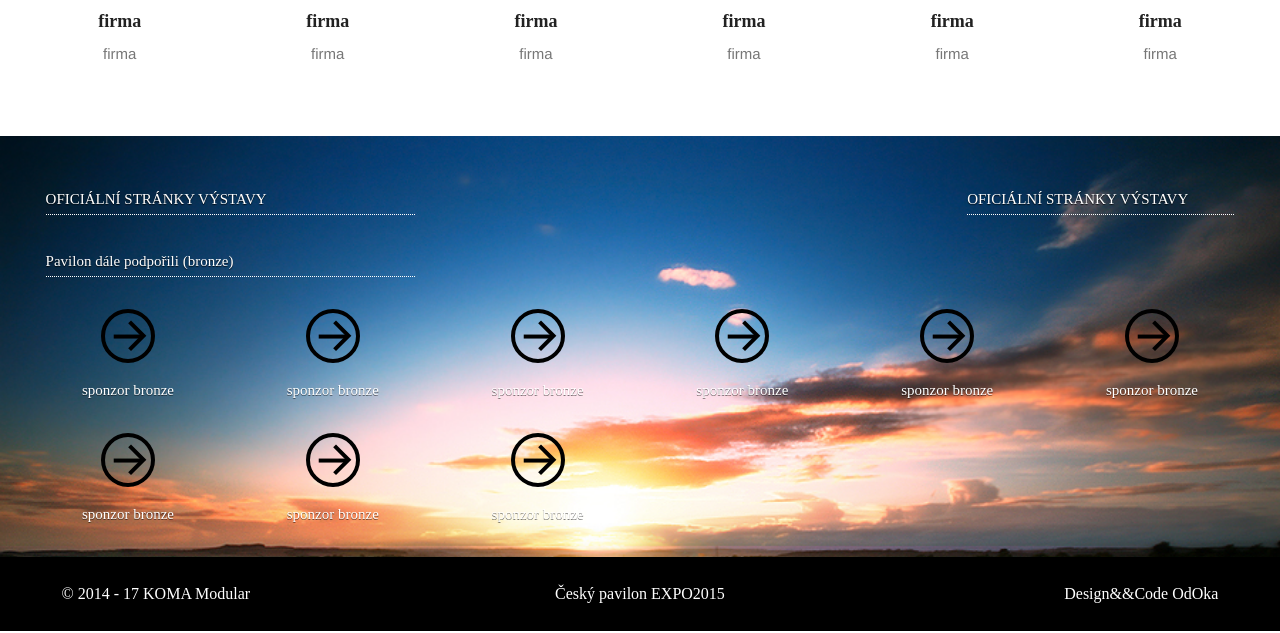
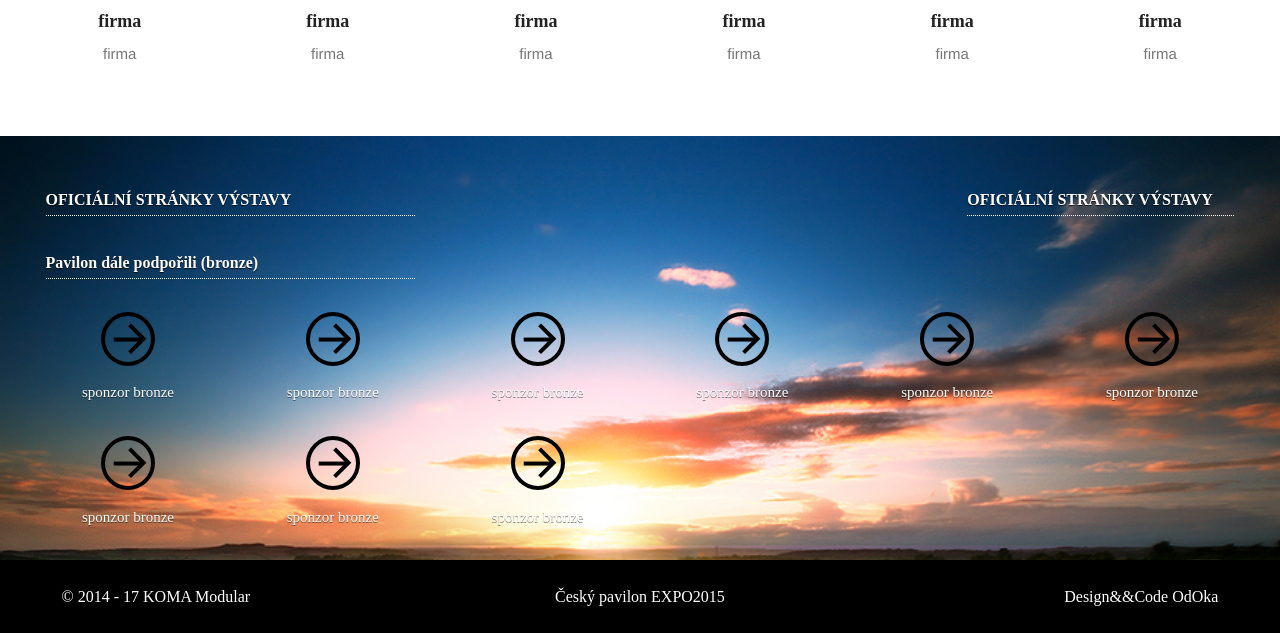
Before and after one commit to lexislav/amok-pe2014, a PHP site: page /blog.php in a window 1280 px wide. Shown: the part 2665-3298 px from the top of the page. Run offline with PHP 8.4, Linux system fonts and the light colour scheme; some libraries are stand-ins or nearby versions.

Commit message:
footer font sizes tweak

```diff
--- a/htdocs/css/style.css
+++ b/htdocs/css/style.css
@@ -4109,9 +4109,9 @@ th.hide-for-touch {
   .m-page-footer h5 {
     color: white;
     border-bottom: 1px dotted white;
-    font-size: 1rem;
+    font-size: 1.06667rem;
     padding-bottom: 4px;
-    font-weight: 300;
+    font-weight: 600;
     text-shadow: 0 1px 1px rgba(0, 0, 0, 0.8); }
   .m-page-footer .m-page-footer--copyright {
     font-size: 0.93333rem;
@@ -4242,7 +4242,7 @@ a:hover .svg-button #button {
 .m-page-footer .m-partner {
   margin-bottom: 25px; }
   .m-page-footer .m-partner .m-item--hed {
-    font-weight: 300;
+    font-weight: 400;
     font-size: 1rem;
     color: white;
     text-shadow: 0 1px 0 rgba(0, 0, 0, 0.5); }
--- a/htdocs/sass/modules/_module-page-footer.scss
+++ b/htdocs/sass/modules/_module-page-footer.scss
@@ -8,6 +8,7 @@
 
     @include fnt-purista-light();
     font-size: rem-calc(16);
+
 
     //background: #2D2D2D;
     color: white;
@@ -21,9 +22,9 @@
     h5 {
         color: white;
         border-bottom: 1px dotted white;
-        font-size: rem-calc(15);
+        font-size: rem-calc(16);
         padding-bottom: 4px;
-        font-weight: 300;
+        font-weight: 600;
 
         text-shadow: 0 1px 1px rgba(0, 0, 0, .8);
 
--- a/htdocs/sass/style.scss
+++ b/htdocs/sass/style.scss
@@ -196,7 +196,7 @@ a:hover {
     margin-bottom: $base-spacing / 2;
 
     .m-item--hed {
-        font-weight: 300;
+        font-weight: 400;
         font-size: rem-calc(15);
         color: white;
 
```
Also changed, not shown: 1 other file.
